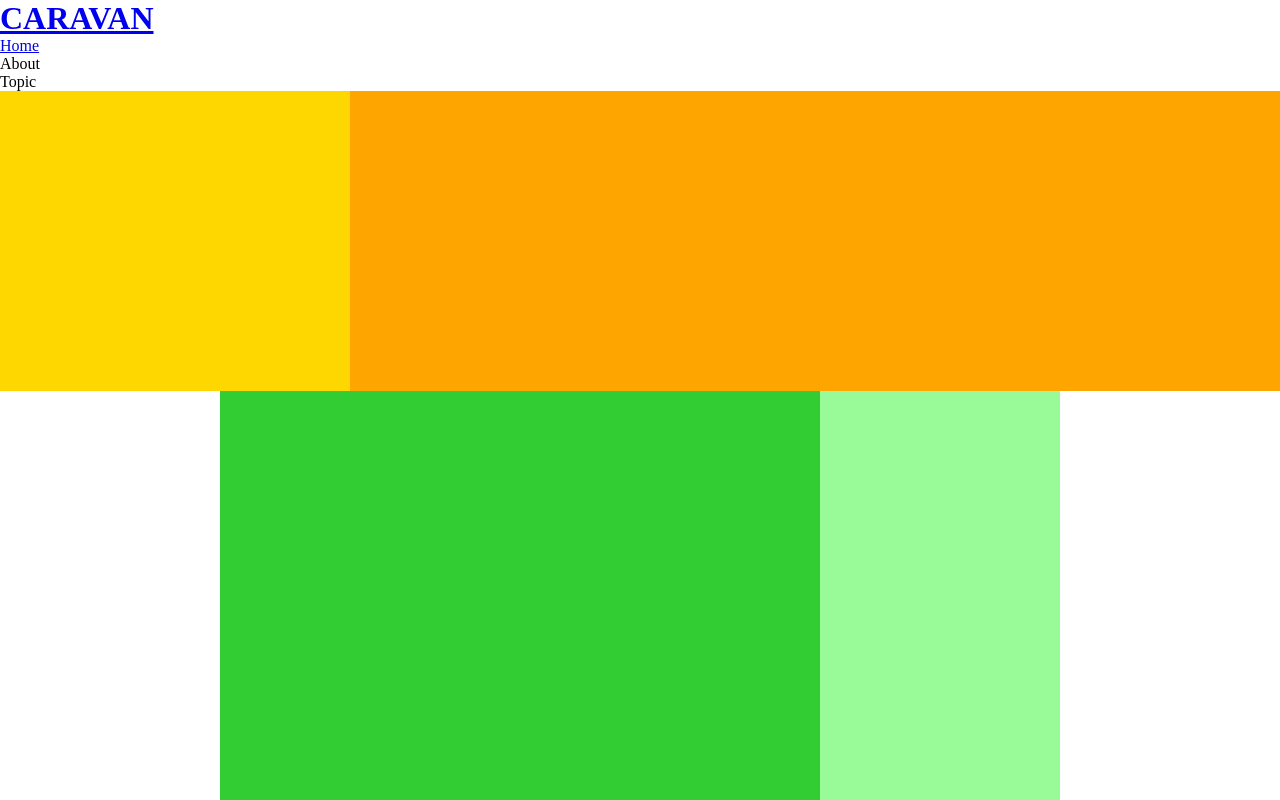
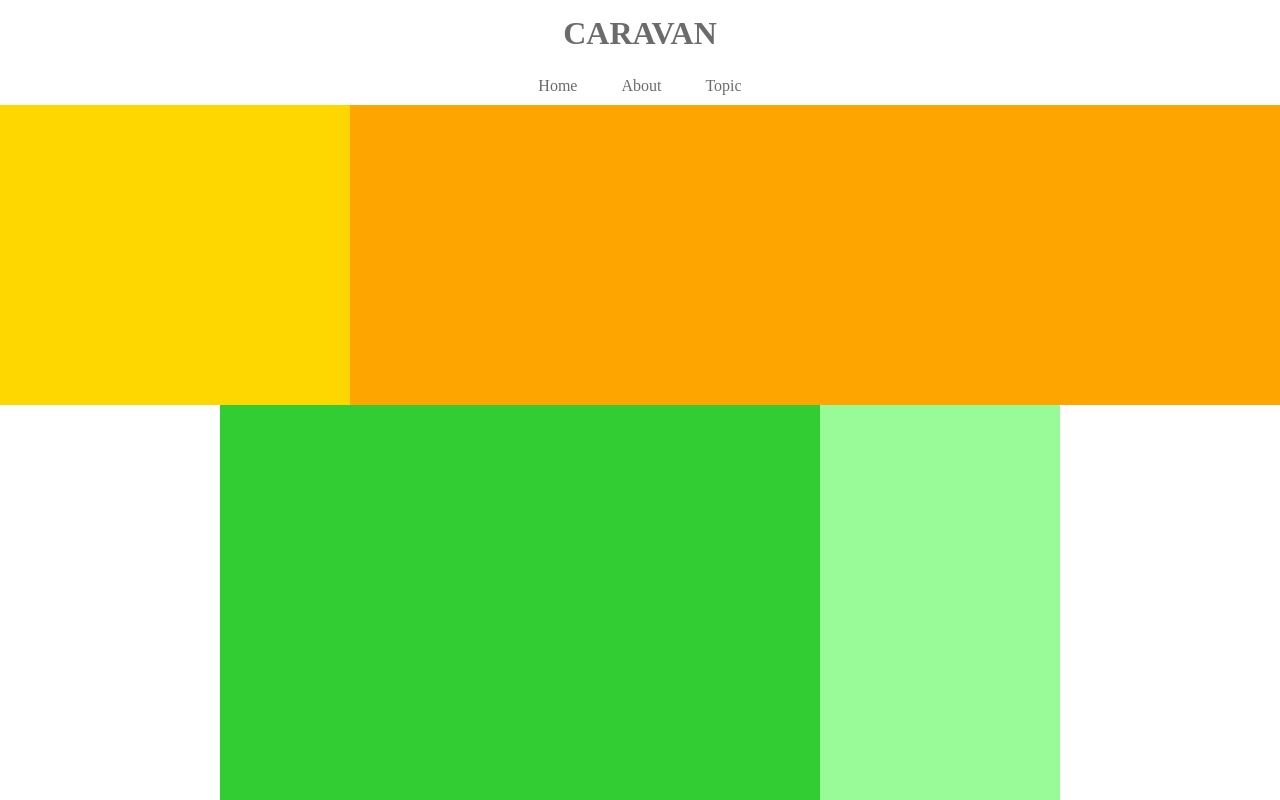
Before and after one commit to yusa0410/2-4caravan, a plain HTML site: page index.html in a window 1280 px wide. Shown: the top 800 px of the page. Drawn offline with Linux system fonts and the light colour scheme.

Commit message:
[add2-5]

```diff
--- a/style.css
+++ b/style.css
@@ -2,24 +2,34 @@
   margin: 0;
   padding: 0;
   box-sizing: border-box;
+  color: #6c6b6b;
 }
 
-.header {
-  width: 100%;
-  height: 120px;
-  background-color: red;
+a {
+  text-decoration: none;
 }
 
-.header-top {
-  width: 100%;
-  height: 70px;
-  background-color: hotpink;
+header {
+  width: 90%;
+  padding: 15px 0;
+  margin: 0 auto;
+  text-align: center;
 }
 
-.header-bottom {
-  width: 100%;
-  height: 50px;
-  background-color: pink;
+header .heading {
+  font-size: 32px;
+}
+
+.navi-list {
+  text-align: center;
+  padding: 10px 0;
+  margin: 0 auto;
+}
+
+.navi-list-item {
+  list-style: none;
+  display: inline-block;
+  margin: 0 20px;
 }
 
 .main-visual {
@@ -53,8 +63,14 @@
   background-color: palegreen;
 }
 
-.footer {
+footer {
   width: 100%;
   height: 120px;
-  background-color: blue;
+  text-align: center;
+  line-height: 120px;
+  background-color: #848282;
 }
+
+.footer-text {
+  color: #fff;
+}
```
